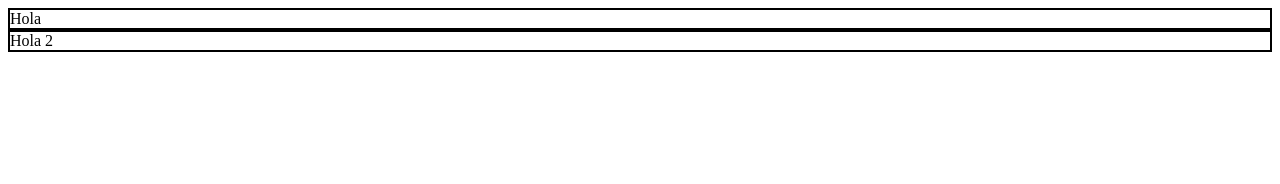
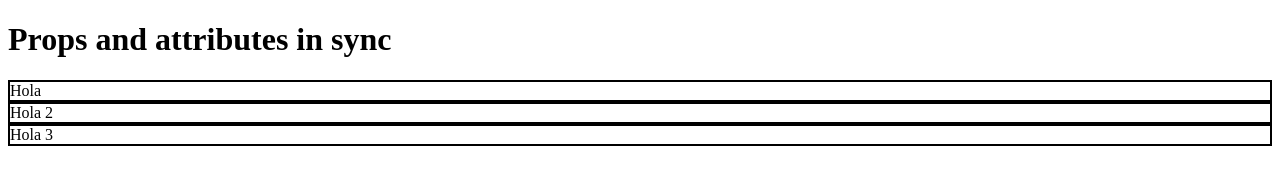
Before and after one commit to jaimeCervantes/web-components, a website: page custom-elements/custom-element-attrs-props-sync.html in a window 1280 px wide. Drawn offline with Linux system fonts and the light colour scheme.

Commit message:
feat(js): getting msg data to the content of the element using attributeChangedCallback

```diff
--- a/custom-elements/custom-element-attrs-props-sync.html
+++ b/custom-elements/custom-element-attrs-props-sync.html
@@ -13,16 +13,26 @@
       border: 2px solid #000;
     }
   </style>
+  <h1>Props and attributes in sync</h1>
   <mi-mensaje msg="Hola"></mi-mensaje>
   <script>
     class MiMensaje extends HTMLElement {
 
-      // property and attribute "msg" in sync
+      // only these attributes specified are observed using attributeChangedCallback()
+      static get observedAttributes () {
+        return ['msg'];
+      }
+
+      // property and attribute "msg" in sync, so every time the property in sync
+      // is changed, the value is reflected in the element attribute.
       get msg () {
         return this.getAttribute('msg');
       }
 
       set msg (value) {
+        // Because we are changing the attribute when we do this:
+        // this.msg = someValue
+        // attributeChangedCallback is invoked
         this.setAttribute('msg', value);
       }
 
@@ -32,15 +42,28 @@
           alert(this.msg);
         });
 
+        // with this lines a instance using with props as parameter will be able to keep in sync its attributes
         if (props && props.msg) {
           this.msg = props.msg;
         }
-        this.innerHTML = this.msg;
+      }
+
+      printNewValue (val) {
+        this.innerHTML = val;
+      }
+
+      // this method is invoked if observedAttributes is defined
+      // this method is invoked every time an attribute change
+      attributeChangedCallback(attrName, oldVal, newVal) {
+        this.printNewValue(newVal);
       }
     }
 
     customElements.define('mi-mensaje', MiMensaje);
     document.body.appendChild(new MiMensaje({ msg: 'Hola 2' }));
+    const hola3 = document.createElement('mi-mensaje');
+    hola3.msg = "Hola 3";
+    document.body.appendChild(hola3);
   </script>
 </body>
 </html>
```
